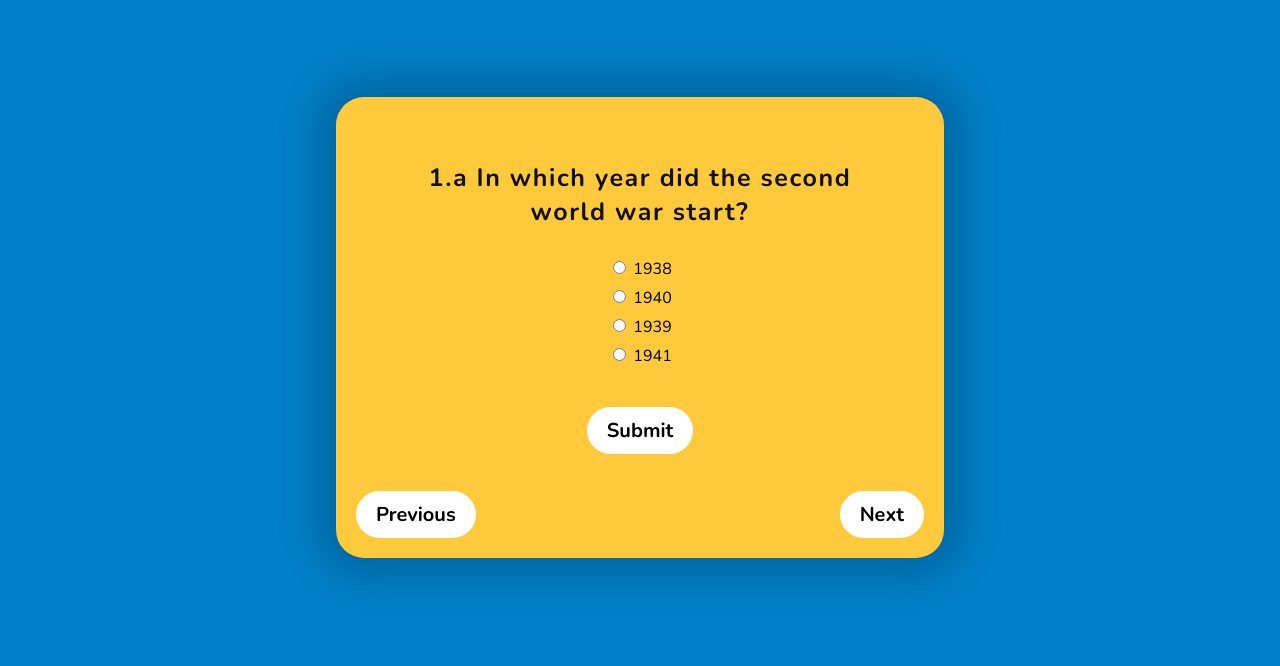
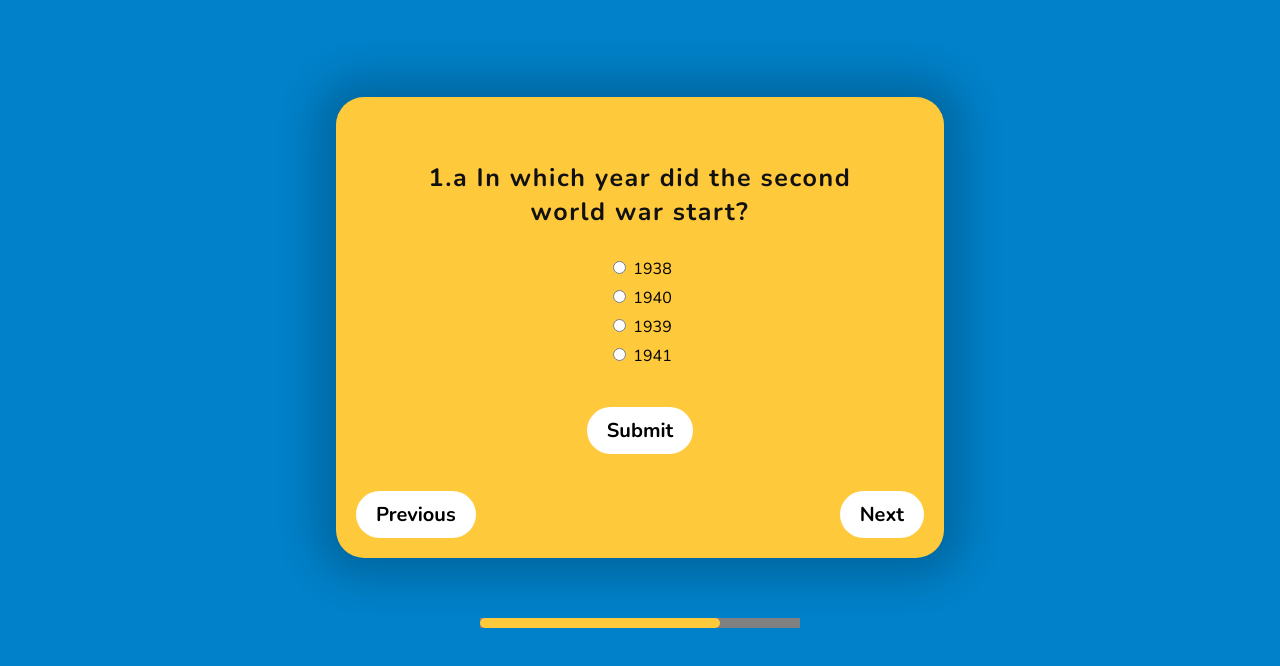
Before and after one commit to Shorizon/Rampant-Goats, a plain HTML site: page client/index-2.html in a window 1280 px wide. Shown: the part 80-746 px from the top of the page. Drawn offline with nearby package versions, Linux system fonts and the light colour scheme.

Commit message:
Added a progress bar

```diff
--- a/client/assets/styles-2.css
+++ b/client/assets/styles-2.css
@@ -183,6 +183,30 @@ input[type="radio"] {
 
 
 
+/*//////////////////////// PROGRESS BAR CSS START //////////////////////////////*/
+
+#progress {
+  width: 25%;
+  height: 10px;
+  border-radius: 28px;
+}
+
+.progress-bar {
+  display: flex;
+  justify-content: center;
+  justify-items: center;
+  margin-top: 60px;
+}
+
+progress::-webkit-progress-value {
+  background-color: #FFC93C;
+  border-radius: 28px;
+}
+
+/*//////////////////////// PROGRESS BAR CSS END //////////////////////////////*/
+
+
+
 
 
 /*//////////////////////// MEDIA QUERIES CSS START //////////////////////////////*/
--- a/client/index-2.html
+++ b/client/index-2.html
@@ -48,5 +48,10 @@
         <button id="previous-button">Previous</button>
     </div>
     <!-- Flashcard end -->
+    <!-- Progress bar start-->
+    <div class="progress-bar">
+        <progress id="progress" value="75" max="100"></progress>
+    </div>
+    <!-- Progress bar end-->
 </body>
 </html>
```
